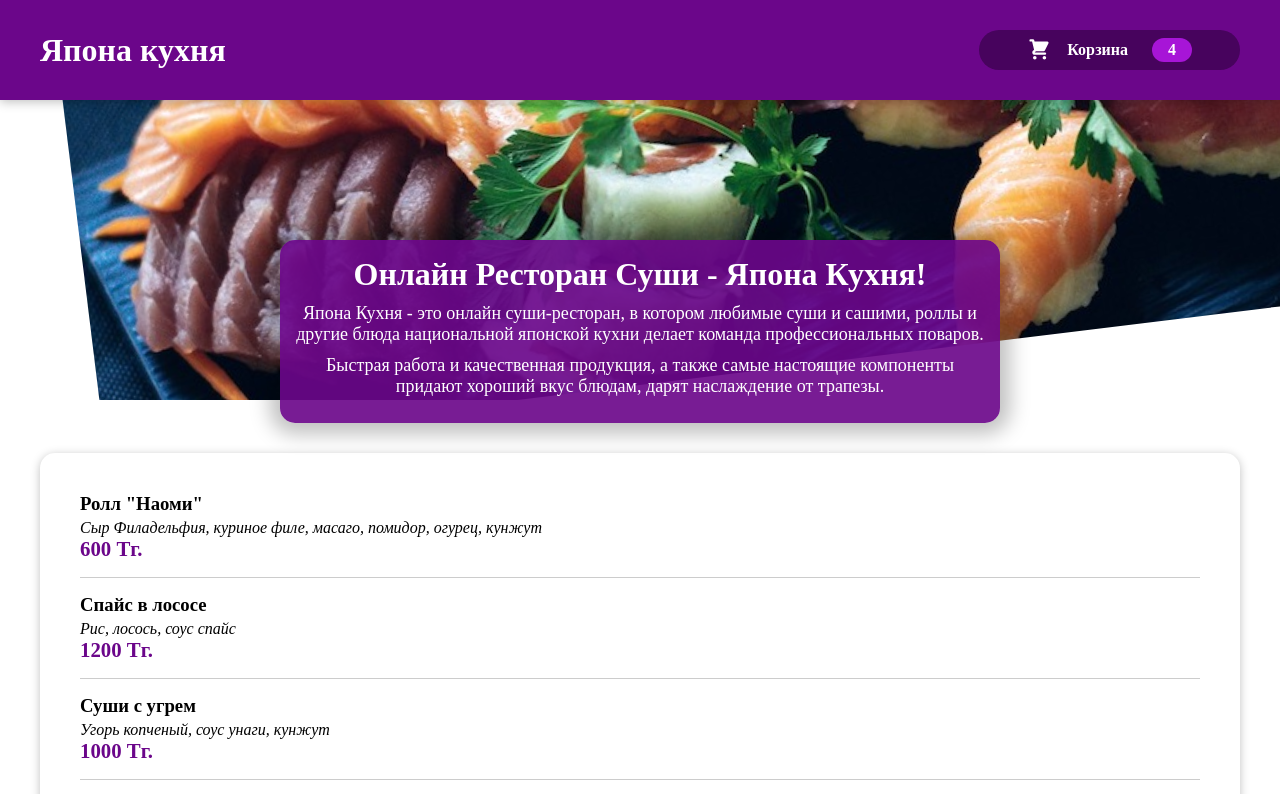
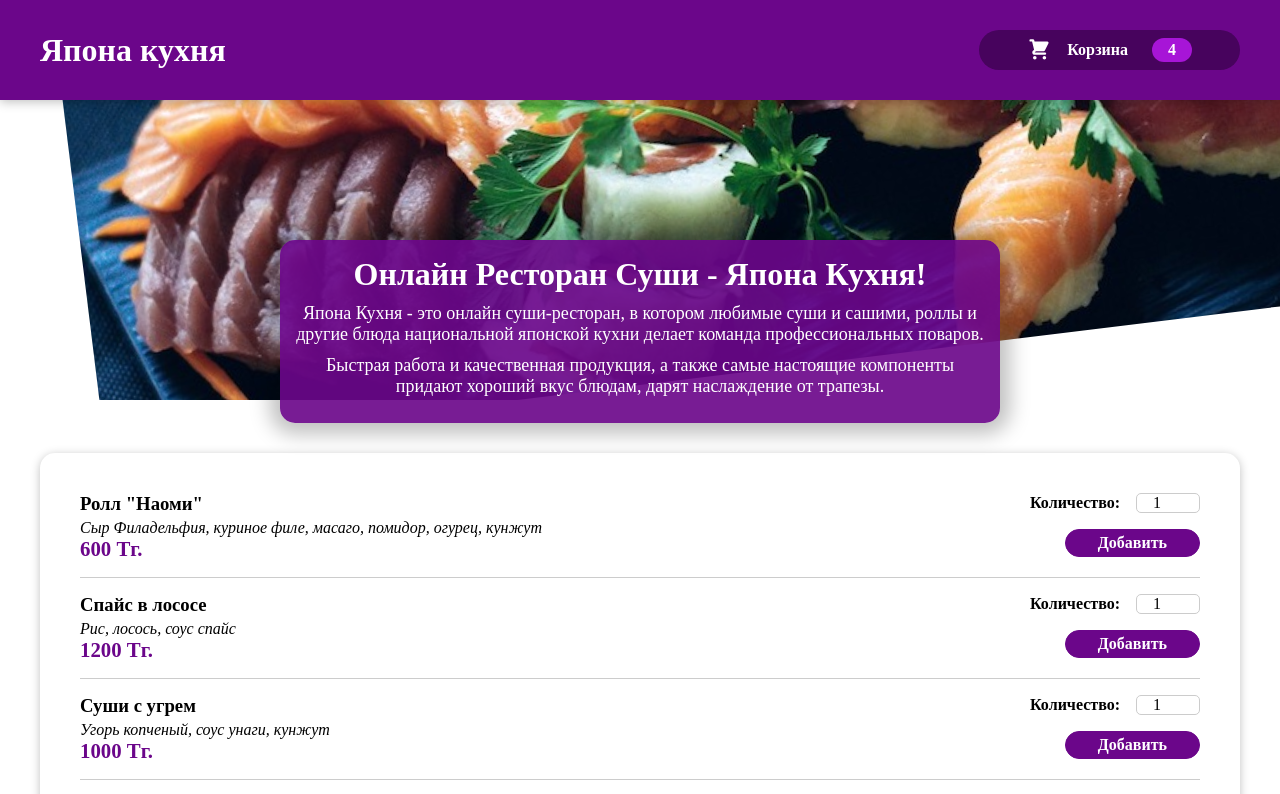
Before and after one commit to GlinskiiIvan/japanese-cuisine, a React (Create React App) app: page / in a window 1280 px wide. Shown: the top 794 px of the page. Built offline with nearby package versions, Linux system fonts and the light colour scheme.

Commit message:
added component MealItemForm

```diff
--- a/src/Components/Layout/MealList/MealItem/MealItem.jsx
+++ b/src/Components/Layout/MealList/MealItem/MealItem.jsx
@@ -1,5 +1,6 @@
 import React from 'react';
 import styles from './MealItem.module.scss'
+import MealItemForm from "../MealItemForm/MealItemForm";
 
 const MealItem = (props) => {
     return (
@@ -9,7 +10,9 @@ const MealItem = (props) => {
                 <p className={styles.description}>{props.meal.description}</p>
                 <span className={styles.price}>{props.meal.price} Тг.</span>
             </div>
-            <div></div>
+            <div>
+                <MealItemForm />
+            </div>
         </div>
     );
 };
--- /dev/null
+++ b/src/Components/Layout/MealList/MealItemForm/MealItemForm.jsx
@@ -0,0 +1,20 @@
+import React from 'react';
+import styles from './MealItemForm.module.scss'
+import Input from "../../../UI/Input/Input";
+
+const MealItemForm = (props) => {
+    return (
+        <form className={styles.form}>
+            <Input label='Количество:' input={{
+                id: 'amount',
+                type: 'number',
+                min: 1,
+                step: 1,
+                defaultValue: 1
+            }} />
+            <button>Добавить</button>
+        </form>
+    );
+};
+
+export default MealItemForm;
--- /dev/null
+++ b/src/Components/Layout/MealList/MealItemForm/MealItemForm.module.scss
@@ -0,0 +1,20 @@
+.form {
+  text-align: right;
+}
+
+.form button {
+  font: inherit;
+  cursor: pointer;
+  background-color: #6b068a;
+  border: 1px solid #6b068a;
+  color: white;
+  padding: 0.25rem 2rem;
+  border-radius: 20px;
+  font-weight: bold;
+}
+
+.form button:hover,
+.form button:active {
+  background-color: #47035d;
+  border-color: #47035d;
+}
```
